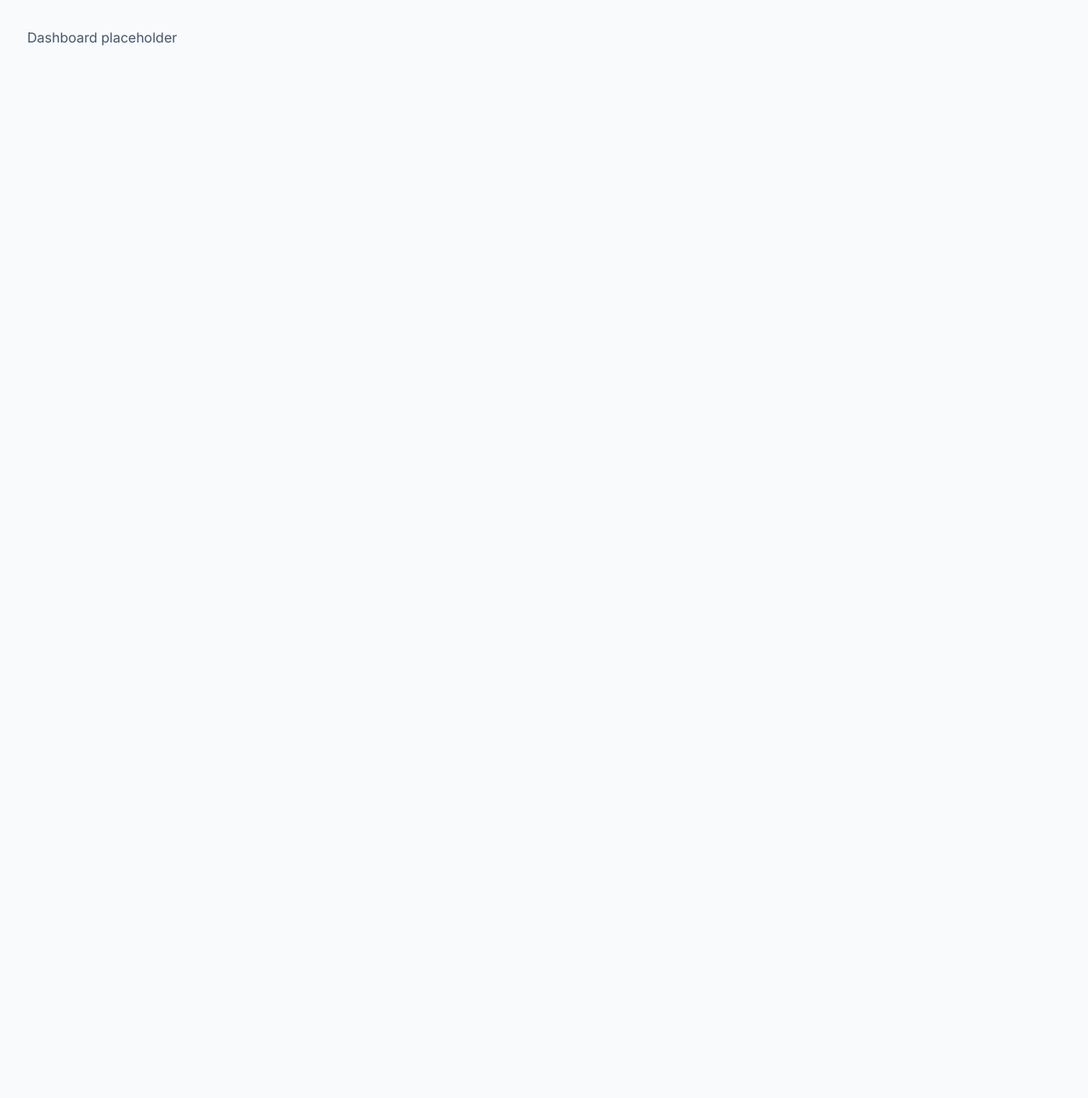
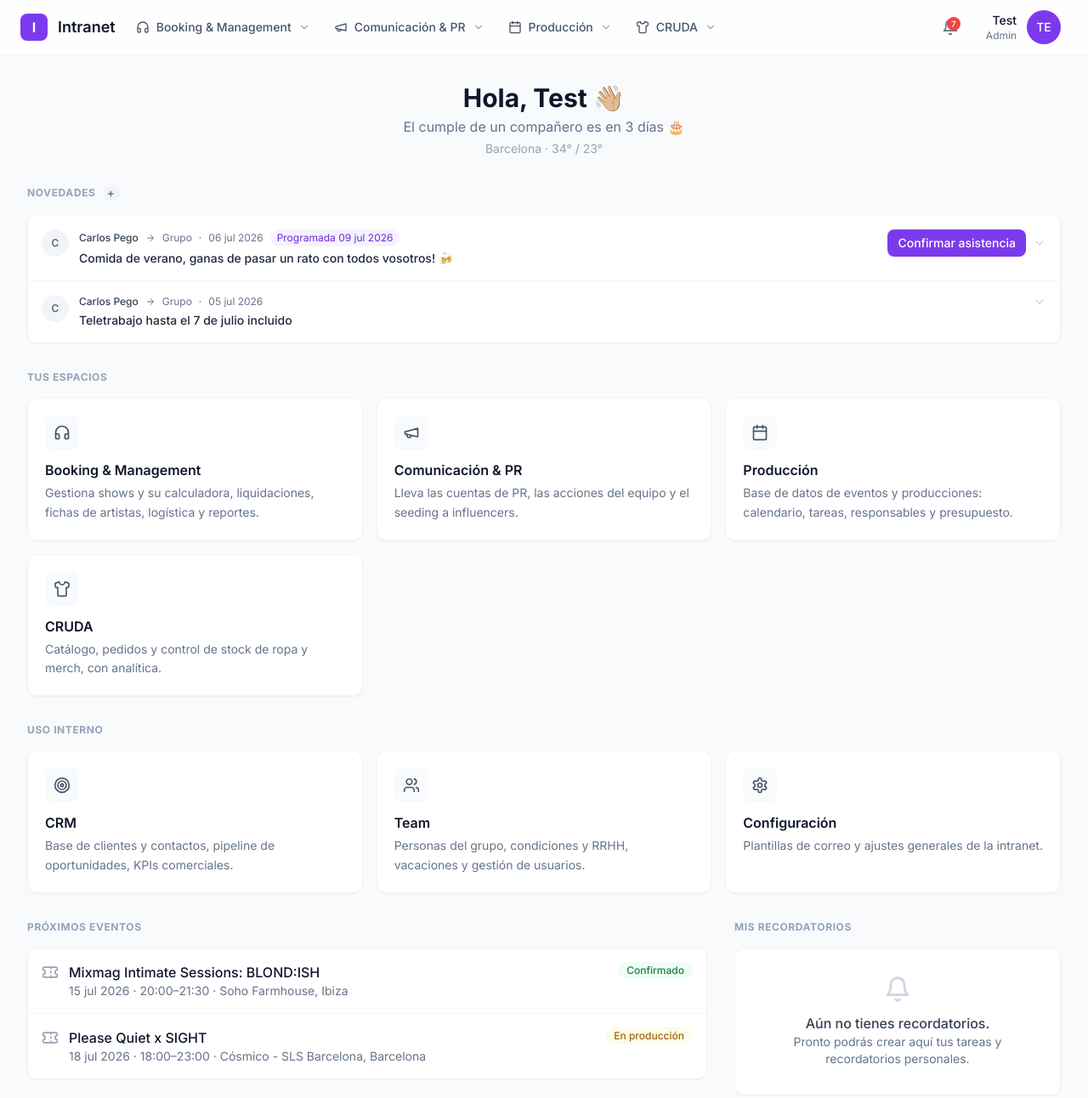
Before and after one commit to Arian1192/intranet-boilerplate, a React (Vite) app: page / in a window 1280 px wide. Shown: the top 1292 px of the page at 85% size. Before the commit the page ends 800 px from the top, so only its background shows below. Built offline with nearby package versions, Linux system fonts and the light colour scheme.

Commit message:
feat: add dashboard home page with mock data

```diff
--- a/src/components/layout/TopNav.tsx
+++ b/src/components/layout/TopNav.tsx
@@ -1,6 +1,7 @@
 import { Bell } from 'lucide-react';
 import { APP_NAME } from '@/lib/constants';
 import { UserMenu } from './UserMenu';
+import { ModuleSelector } from './ModuleSelector';
 import type { User } from '@/types';
 
 export interface TopNavProps {
@@ -17,6 +18,9 @@ export function TopNav({ user, notificationCount = 0 }: TopNavProps) {
             {APP_NAME.charAt(0)}
           </div>
           <span className="text-lg font-semibold text-slate-900">{APP_NAME}</span>
+          <div className="hidden md:block">
+            <ModuleSelector />
+          </div>
         </div>
 
         <div className="flex items-center gap-4">
--- a/src/features/dashboard/DashboardPage.tsx
+++ b/src/features/dashboard/DashboardPage.tsx
@@ -1,4 +1,73 @@
-// Stub for Task 6 compilation; full implementation in Task 7
+import { AppLayout } from '@/components/layout';
+import { Card } from '@/components/ui';
+import { useDashboard } from './hooks/useDashboard';
+import { ModuleGrid } from './ModuleGrid';
+import { NewsFeed } from './NewsFeed';
+import { UpcomingEvents } from './UpcomingEvents';
+import { Reminders } from './Reminders';
+
+const loadingUser = { id: '1', email: '', name: 'Cargando...', role: '' };
+const errorUser = { id: '1', email: '', name: 'Error', role: '' };
+
 export function DashboardPage() {
-  return <div className="p-8 text-slate-600">Dashboard placeholder</div>;
+  const { dashboard, isLoading, error } = useDashboard();
+
+  if (isLoading) {
+    return (
+      <AppLayout user={loadingUser}>
+        <div className="flex h-64 items-center justify-center text-slate-500">
+          Cargando...
+        </div>
+      </AppLayout>
+    );
+  }
+
+  if (error || !dashboard) {
+    return (
+      <AppLayout user={errorUser}>
+        <Card className="p-6 text-red-600">Error: {error || 'No data'}</Card>
+      </AppLayout>
+    );
+  }
+
+  const businessModules = dashboard.modules.filter((m) => m.category === 'business');
+  const internalModules = dashboard.modules.filter((m) => m.category === 'internal');
+  const displayName = dashboard.greeting.replace(/^Hola,\s*/, '');
+
+  return (
+    <AppLayout
+      user={{
+        id: '1',
+        email: 'test@example.com',
+        name: displayName,
+        role: 'Admin',
+      }}
+    >
+      <div className="space-y-8">
+        <div className="text-center">
+          <h1 className="text-3xl font-bold text-slate-900">
+            {dashboard.greeting} 👋🏼
+          </h1>
+          {dashboard.birthdayNotice && (
+            <p className="mt-1 text-slate-500">{dashboard.birthdayNotice}</p>
+          )}
+          <p className="mt-1 text-sm text-slate-400">{dashboard.weather}</p>
+        </div>
+
+        <NewsFeed items={dashboard.news} />
+
+        <ModuleGrid modules={businessModules} title="Tus espacios" />
+        <ModuleGrid modules={internalModules} title="Uso interno" />
+
+        <div className="grid gap-8 lg:grid-cols-3">
+          <div className="lg:col-span-2">
+            <UpcomingEvents events={dashboard.upcomingEvents} />
+          </div>
+          <div>
+            <Reminders reminders={dashboard.reminders} />
+          </div>
+        </div>
+      </div>
+    </AppLayout>
+  );
 }
--- /dev/null
+++ b/src/features/dashboard/ModuleGrid.tsx
@@ -0,0 +1,40 @@
+import type { Module } from '@/types';
+import * as Icons from 'lucide-react';
+import { Link } from 'react-router';
+
+export interface ModuleGridProps {
+  modules: Module[];
+  title: string;
+}
+
+export function ModuleGrid({ modules, title }: ModuleGridProps) {
+  return (
+    <section>
+      <h2 className="mb-4 text-xs font-bold uppercase tracking-wider text-slate-400">
+        {title}
+      </h2>
+      <div className="grid gap-4 sm:grid-cols-2 lg:grid-cols-3">
+        {modules.map((module) => {
+          const Icon = Icons[module.icon as keyof typeof Icons] as React.ComponentType<{
+            className?: string;
+          }>;
+          return (
+            <Link
+              key={module.id}
+              to={`/${module.slug}`}
+              className="group block rounded-xl border border-slate-100 bg-white p-5 shadow-sm transition-shadow hover:shadow-md"
+            >
+              <div className="mb-3 flex h-10 w-10 items-center justify-center rounded-lg bg-slate-50 text-slate-600 group-hover:bg-brand-50 group-hover:text-brand-600">
+                {Icon && <Icon className="h-5 w-5" />}
+              </div>
+              <h3 className="mb-1 font-semibold text-slate-900">{module.name}</h3>
+              <p className="text-sm leading-relaxed text-slate-500">
+                {module.shortDescription}
+              </p>
+            </Link>
+          );
+        })}
+      </div>
+    </section>
+  );
+}
--- /dev/null
+++ b/src/features/dashboard/NewsFeed.tsx
@@ -0,0 +1,64 @@
+import { Card, Button } from '@/components/ui';
+import type { NewsItem } from '@/types';
+import { ArrowRight, ChevronDown } from 'lucide-react';
+
+export interface NewsFeedProps {
+  items: NewsItem[];
+}
+
+export function NewsFeed({ items }: NewsFeedProps) {
+  return (
+    <section>
+      <div className="mb-4 flex items-center gap-2">
+        <h2 className="text-xs font-bold uppercase tracking-wider text-slate-400">
+          Novedades
+        </h2>
+        <button
+          type="button"
+          className="grid h-5 w-5 place-items-center rounded-full bg-slate-100 text-sm font-medium text-slate-500 hover:bg-brand-50 hover:text-brand-600"
+          aria-label="Añadir novedad"
+        >
+          +
+        </button>
+      </div>
+      <Card className="divide-y divide-slate-100">
+        {items.map((item) => (
+          <div key={item.id} className="flex items-start gap-3 p-4">
+            <div className="flex h-8 w-8 shrink-0 items-center justify-center rounded-full bg-slate-100 text-xs font-medium text-slate-600">
+              {item.author.charAt(0)}
+            </div>
+            <div className="min-w-0 flex-1">
+              <div className="mb-1 flex flex-wrap items-center gap-2 text-xs text-slate-500">
+                <span className="font-medium text-slate-700">{item.author}</span>
+                <ArrowRight className="h-3 w-3" />
+                <span>{item.scope}</span>
+                <span>·</span>
+                <span>{item.date}</span>
+                {item.scheduledFor && (
+                  <span className="rounded-full bg-brand-50 px-2 py-0.5 text-brand-700">
+                    {item.scheduledFor}
+                  </span>
+                )}
+              </div>
+              <p className="text-sm font-medium text-slate-800">{item.title}</p>
+            </div>
+            <div className="flex items-center gap-2">
+              {item.actionLabel && (
+                <Button variant="primary" size="sm">
+                  {item.actionLabel}
+                </Button>
+              )}
+              <button
+                type="button"
+                className="text-slate-300 hover:text-slate-500"
+                aria-label="Expandir"
+              >
+                <ChevronDown className="h-4 w-4" />
+              </button>
+            </div>
+          </div>
+        ))}
+      </Card>
+    </section>
+  );
+}
--- /dev/null
+++ b/src/features/dashboard/Reminders.tsx
@@ -0,0 +1,40 @@
+import { Card } from '@/components/ui';
+import type { Reminder } from '@/types';
+import { Bell } from 'lucide-react';
+
+export interface RemindersProps {
+  reminders: Reminder[];
+}
+
+export function Reminders({ reminders }: RemindersProps) {
+  const hasReminders = reminders.length > 0;
+
+  return (
+    <section>
+      <h2 className="mb-4 text-xs font-bold uppercase tracking-wider text-slate-400">
+        Mis recordatorios
+      </h2>
+      <Card className="flex flex-col items-center justify-center p-8 text-center">
+        <div className="mb-3 text-slate-300">
+          <Bell className="h-8 w-8" />
+        </div>
+        {hasReminders ? (
+          <ul className="w-full text-left">
+            {reminders.map((reminder) => (
+              <li key={reminder.id} className="border-b border-slate-100 py-2 last:border-0">
+                {reminder.title}
+              </li>
+            ))}
+          </ul>
+        ) : (
+          <>
+            <p className="font-medium text-slate-700">Aún no tienes recordatorios.</p>
+            <p className="text-sm text-slate-500">
+              Pronto podrás crear aquí tus tareas y recordatorios personales.
+            </p>
+          </>
+        )}
+      </Card>
+    </section>
+  );
+}
--- /dev/null
+++ b/src/features/dashboard/UpcomingEvents.tsx
@@ -0,0 +1,38 @@
+import { Card, Badge } from '@/components/ui';
+import type { Event } from '@/types';
+import { Ticket } from 'lucide-react';
+
+export interface UpcomingEventsProps {
+  events: Event[];
+}
+
+export function UpcomingEvents({ events }: UpcomingEventsProps) {
+  return (
+    <section>
+      <h2 className="mb-4 text-xs font-bold uppercase tracking-wider text-slate-400">
+        Próximos eventos
+      </h2>
+      <Card className="divide-y divide-slate-100">
+        {events.map((event) => (
+          <div
+            key={event.id}
+            className="flex items-start gap-3 p-4 hover:bg-slate-50"
+          >
+            <div className="mt-0.5 text-slate-400">
+              <Ticket className="h-5 w-5" />
+            </div>
+            <div className="min-w-0 flex-1">
+              <h3 className="font-medium text-slate-900">{event.title}</h3>
+              <p className="text-sm text-slate-500">
+                {event.date} · {event.timeRange} · {event.location}
+              </p>
+            </div>
+            <Badge variant={event.status === 'confirmed' ? 'success' : 'warning'}>
+              {event.status === 'confirmed' ? 'Confirmado' : 'En producción'}
+            </Badge>
+          </div>
+        ))}
+      </Card>
+    </section>
+  );
+}
--- /dev/null
+++ b/src/features/dashboard/hooks/useDashboard.ts
@@ -0,0 +1,31 @@
+import { useEffect, useState } from 'react';
+import { useRepository } from '@/repositories';
+import type { Dashboard } from '@/types';
+
+export function useDashboard() {
+  const repository = useRepository();
+  const [dashboard, setDashboard] = useState<Dashboard | null>(null);
+  const [isLoading, setIsLoading] = useState(true);
+  const [error, setError] = useState<string | null>(null);
+
+  useEffect(() => {
+    let cancelled = false;
+    setIsLoading(true);
+    repository
+      .getDashboard()
+      .then((data) => {
+        if (!cancelled) setDashboard(data);
+      })
+      .catch((err) => {
+        if (!cancelled) setError(err instanceof Error ? err.message : 'Unknown error');
+      })
+      .finally(() => {
+        if (!cancelled) setIsLoading(false);
+      });
+    return () => {
+      cancelled = true;
+    };
+  }, [repository]);
+
+  return { dashboard, isLoading, error };
+}
```
